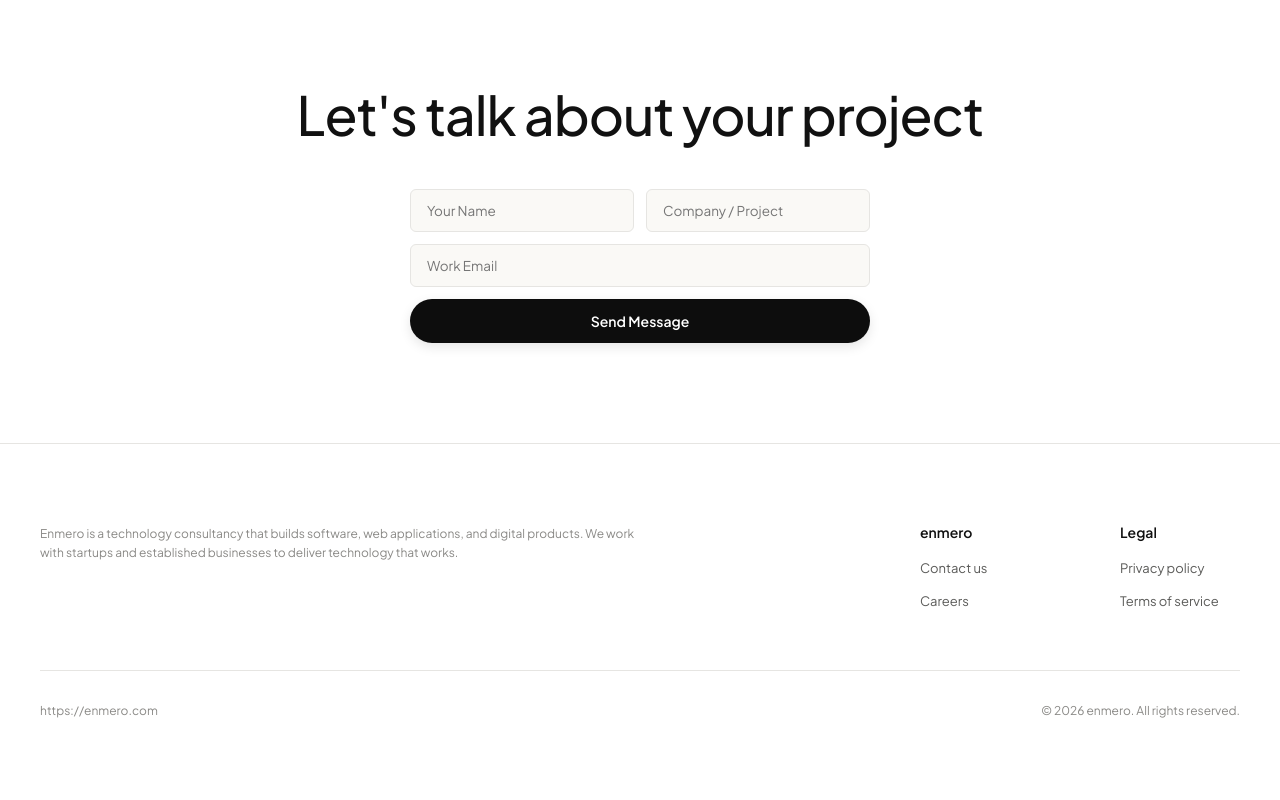
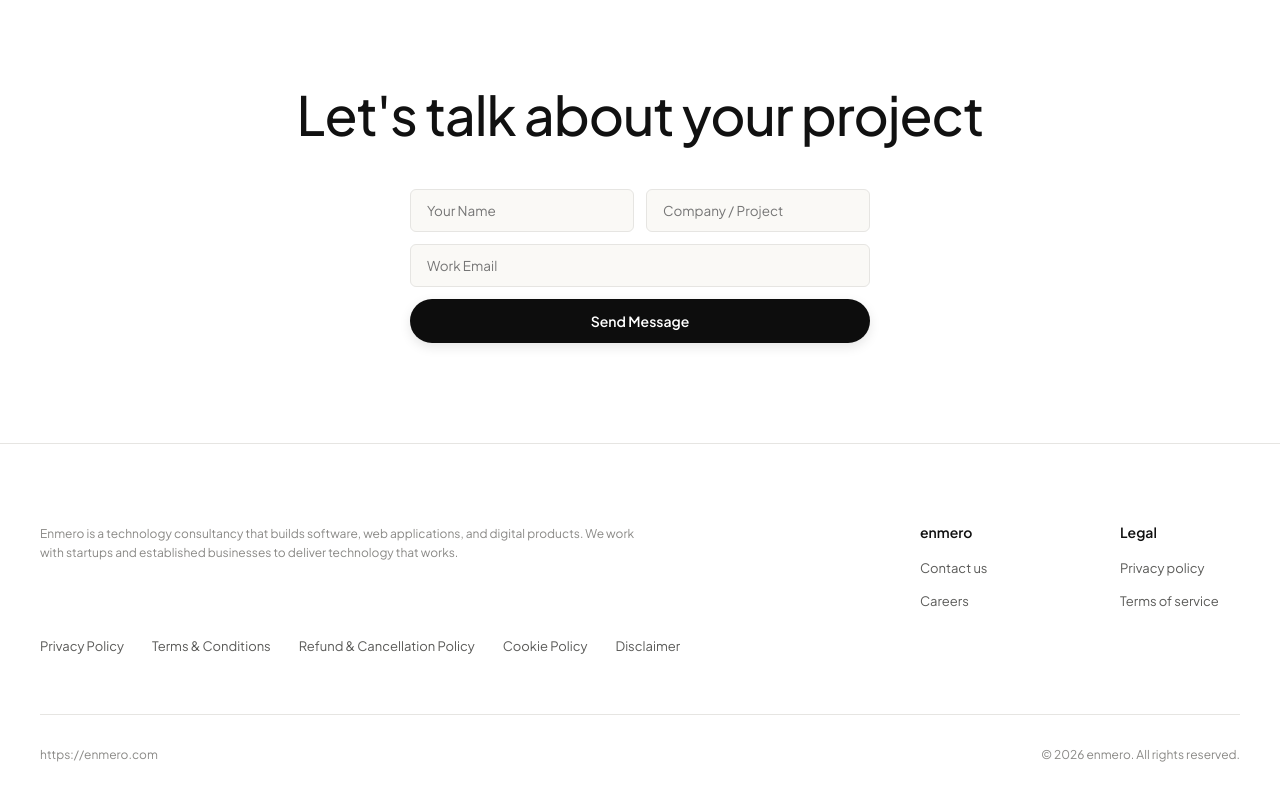
Before and after one commit to alwinjohith/Enmero-in, a React (Vite) app: page / in a window 1280 px wide. Shown: the part 6145-6945 px from the top of the page. Before the commit the page ends 6903 px from the top, so only its background shows below. Built offline with nearby package versions, Linux system fonts and the light colour scheme; no server answers.

Commit message:
feat: add legal links to footer

```diff
--- a/src/components/Footer.jsx
+++ b/src/components/Footer.jsx
@@ -1,5 +1,12 @@
 import React from 'react';
 import styles from './Footer.module.css';
+import logo from '../../assets/logo/enmero-logo.png';
+import { LEGAL_PAGES } from '../legalRoutes.js';
+
+const scrollToTop = (e) => {
+  e.preventDefault();
+  window.scrollTo({ top: 0, behavior: 'smooth' });
+};
 
 export default function Footer() {
   return (
@@ -35,7 +42,15 @@ export default function Footer() {
           </div>
         </div>
 
-        {/* Bottom bar */}
+<nav className={styles.legalNav} aria-label="Legal">
+  {LEGAL_PAGES.map((page) => (
+    <a key={page.path} href={`#${page.path}`} className={styles.legalLink}>
+      {page.label}
+    </a>
+  ))}
+</nav>
+
+{/* Bottom bar */}
         <div className={styles.bottomBar}>
           <div className={styles.bottomLeft}>
             <a href="https://enmero.com" target="_blank" rel="noreferrer" className={styles.bottomUrl}>
--- a/src/components/Footer.module.css
+++ b/src/components/Footer.module.css
@@ -67,6 +67,24 @@
   color: var(--color-text-primary);
 }
 
+/* Legal links row */
+.legalNav {
+  display: flex;
+  flex-wrap: wrap;
+  gap: 8px 28px;
+  margin-top: 28px;
+}
+
+.legalLink {
+  font-size: 13px;
+  color: var(--color-text-secondary);
+  transition: var(--transition-smooth);
+}
+
+.legalLink:hover {
+  color: var(--color-text-primary);
+}
+
 /* Bottom Bar */
 .bottomBar {
   margin-top: 60px;
```
